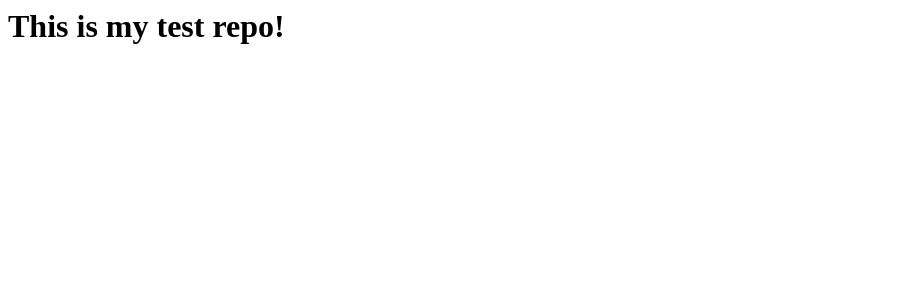
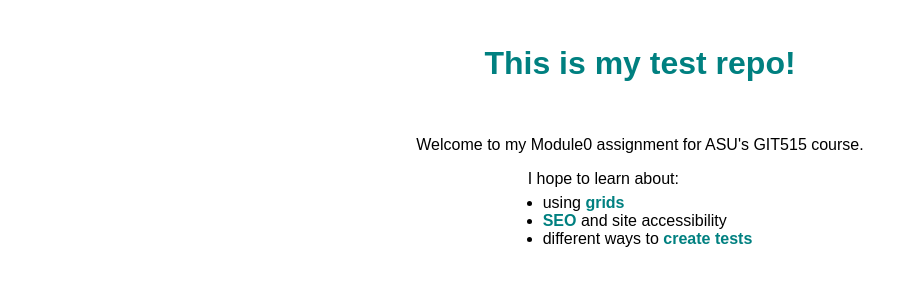
Before and after one commit to emmaliwertz/414test, a plain HTML site: page index.html in a window 1280 px wide. Shown: the whole page, without its empty margins (0-914 px from the left). Drawn offline with Linux system fonts and the light colour scheme.

Commit message:
added basic HTML with inline styles for intro page

```diff
--- a/index.html
+++ b/index.html
@@ -1,3 +1,12 @@
-<div>
-    <h1>This is my test repo!</h1>
+<div style="display: flex;width: 100%;flex-direction: column;align-items:center;">
+    <h1 style="color: teal;text-align: center;padding:1rem;font-family: Arial;">This is my test repo!</h1>
+    <p style="font-family: Arial;margin-bottom: 0;">Welcome to my Module0 assignment for ASU's GIT515 course.</p>
+    <div style="display: flex;flex-direction: column;align-items: flex-start;">
+        <p style="font-family: Arial;margin-bottom: 0;">I hope to learn about:</p>
+        <ul style="font-family: Arial;margin-top: 6px;padding-left: 15px;">
+            <li>using <b style="color: teal;">grids</b></li>
+            <li><b style="color: teal;">SEO</b> and site accessibility</li>
+            <li>different ways to <b style="color: teal;">create tests</b></li>
+        </ul>
+    </div>
 </div>
```
Also changed, not shown: 1 other file.
